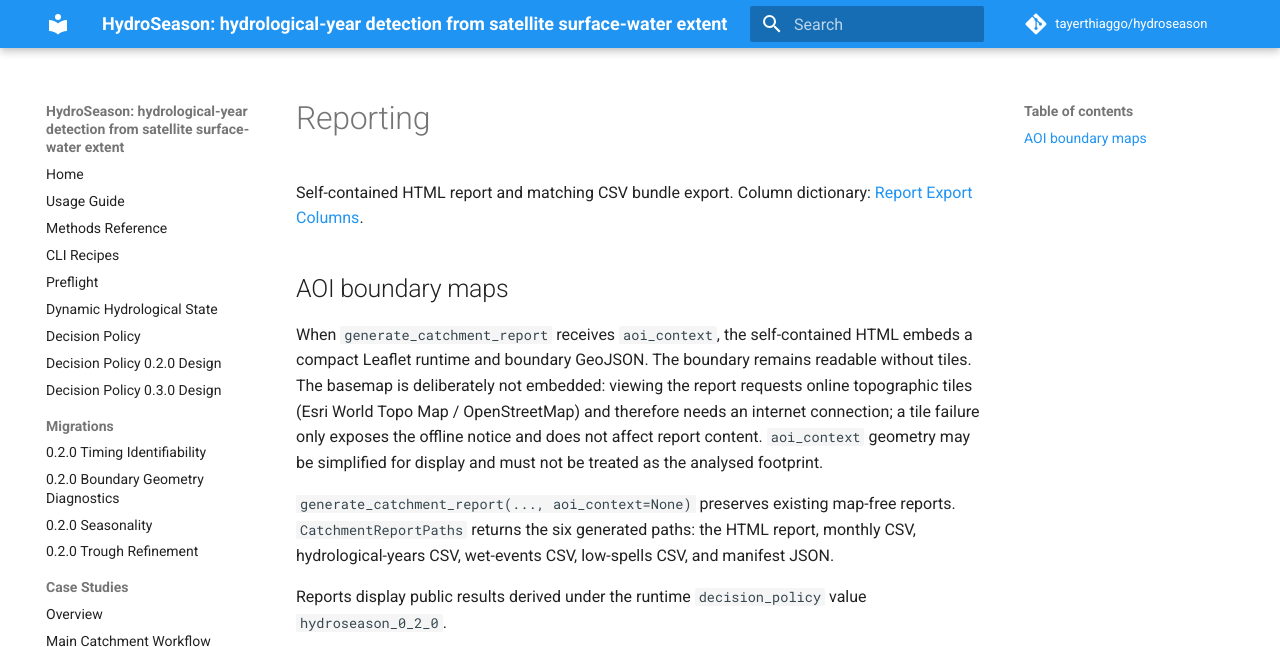
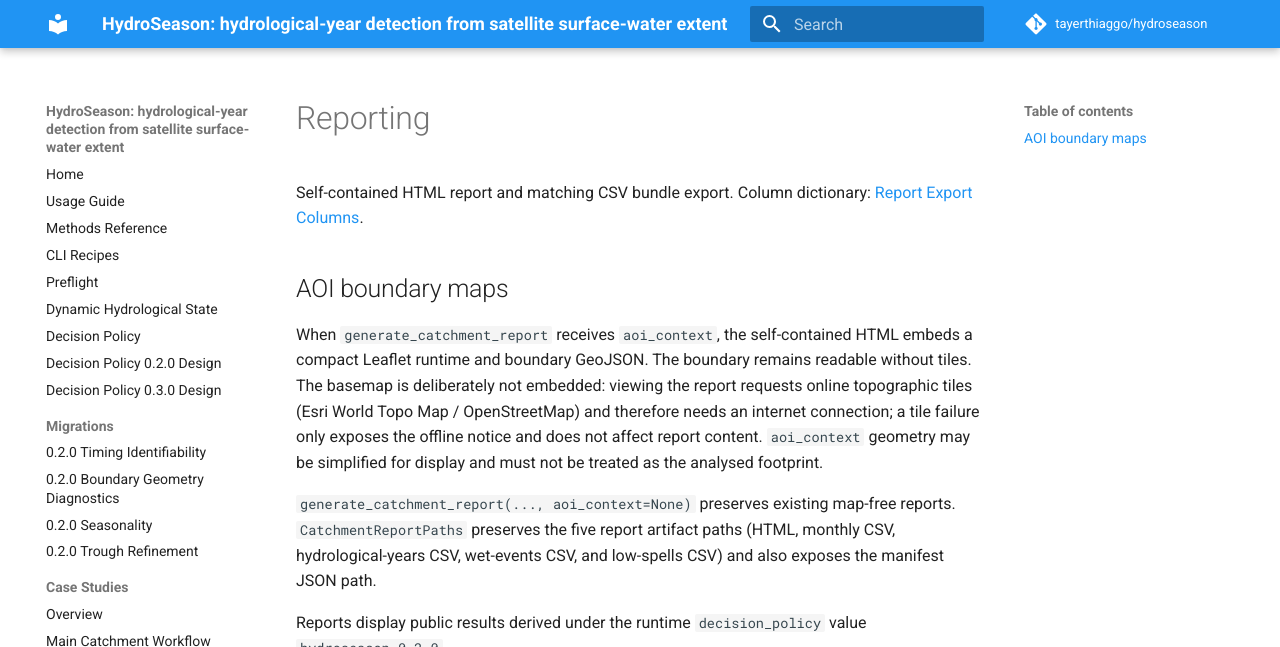
Before and after one commit to tayerthiaggo/hydroseason, an MkDocs documentation site: the page built from docs/api/report.md, in a window 1280 px wide, cut to the strip 0-647 px from the top of the page. Built offline with MkDocs 1.6.1 and Material for MkDocs 9.7.7, drawn with Linux system fonts in a browser that asks for light colours; comment, search, counter and statistics services are not loaded.

Commit message:
tweak report api wording
Co-authored-by: tayerthiaggo <78654207+tayerthiaggo@users.noreply.github.com>

```diff
--- a/docs/api/report.md
+++ b/docs/api/report.md
@@ -14,9 +14,9 @@ does not affect report content. `aoi_context` geometry may be simplified for
 display and must not be treated as the analysed footprint.
 
 `generate_catchment_report(..., aoi_context=None)` preserves existing
-map-free reports. `CatchmentReportPaths` returns the six generated paths: the
-HTML report, monthly CSV, hydrological-years CSV, wet-events CSV, low-spells
-CSV, and manifest JSON.
+map-free reports. `CatchmentReportPaths` preserves the five report artifact
+paths (HTML, monthly CSV, hydrological-years CSV, wet-events CSV, and
+low-spells CSV) and also exposes the manifest JSON path.
 
 Reports display public results derived under the runtime `decision_policy`
 value `hydroseason_0_2_0`.
```
